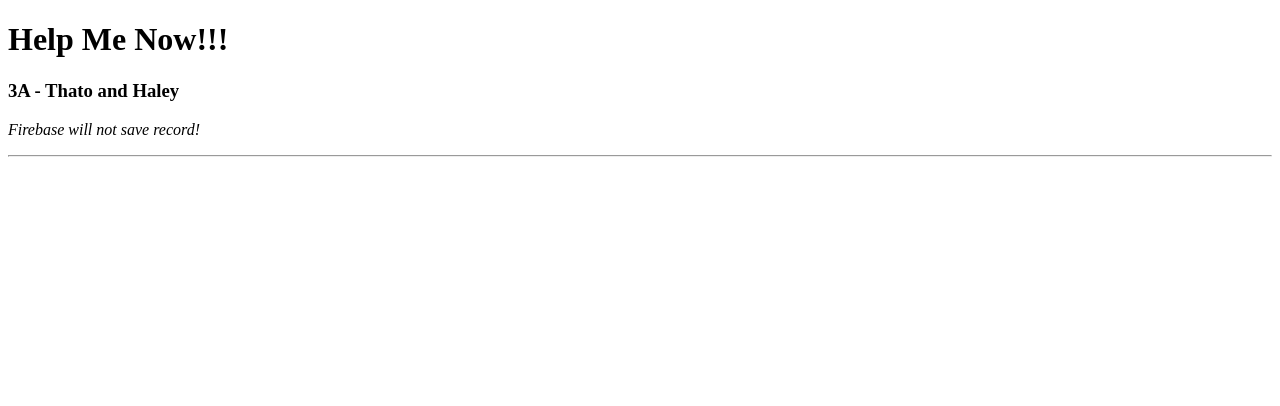
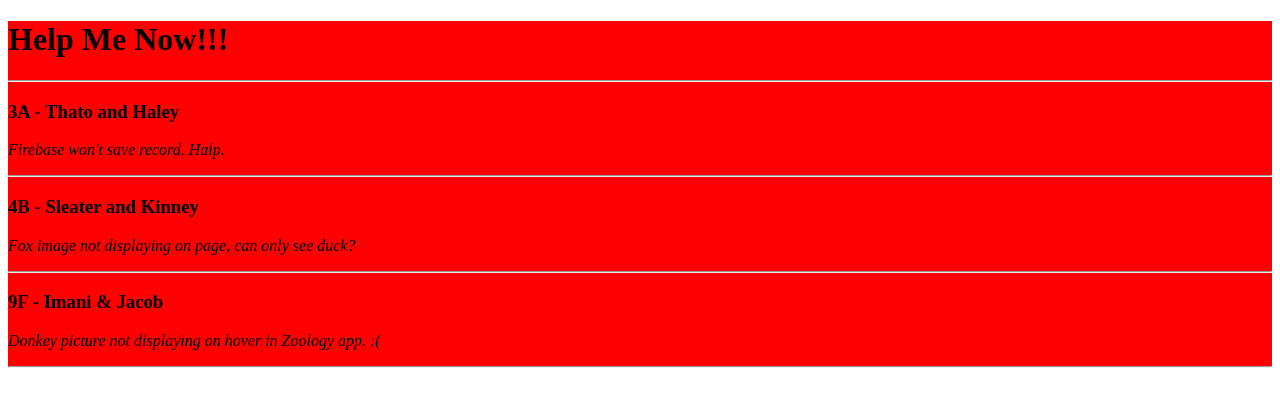
Before and after one commit to kayajepson/help-queue, a React app: page / in a window 1280 px wide. Shown: the top 406 px of the page. Built offline with nearby package versions, Linux system fonts and the light colour scheme.

Commit message:
add style jsx package for CSS Modules

```diff
--- a/package.json
+++ b/package.json
@@ -5,14 +5,16 @@
   "scripts": {
     "test": "echo \"Error: no test specified\" && exit 1",
     "start": "webpack-dev-server",
-    "lint": "eslint 'src/**' 'src/**/**'; exit 0"
+    "lint": "eslint 'src/**' 'src/**/**'; exit 0",
+    "lint-fix": "eslint 'src/**' 'src/**/**' --fix; exit 0"
   },
   "author": "",
   "license": "ISC",
   "dependencies": {
     "prop-types": "^15.5.10",
     "react": "^15.5.4",
-    "react-dom": "^15.5.4"
+    "react-dom": "^15.5.4",
+    "styled-jsx": "^3.2.1"
   },
   "devDependencies": {
     "babel-core": "^6.24.1",
--- a/src/components/Ticket.jsx
+++ b/src/components/Ticket.jsx
@@ -4,6 +4,11 @@
 function Ticket(props){
   return (
     <div>
+      <style>{`
+      div {
+        background-color: red;
+      }
+      `}</style>
       <h3>{props.location} - {props.names}</h3>
       <p><em>{props.issue}</em></p>
       <hr/>
--- a/src/components/TicketList.jsx
+++ b/src/components/TicketList.jsx
@@ -1,12 +1,35 @@
 import React from 'react';
 import Ticket from './Ticket';
 
+var masterTicketList = [
+  {
+    names: 'Thato and Haley',
+    location: '3A',
+    issue: 'Firebase won\'t save record. Halp.'
+  },
+  {
+    names: 'Sleater and Kinney',
+    location: '4B',
+    issue: 'Fox image not displaying on page, can only see duck?'
+  },
+  {
+    names: 'Imani & Jacob',
+    location: '9F',
+    issue: 'Donkey picture not displaying on hover in Zoology app. :('
+  }
+];
+
 function TicketList(){
   return (
-    <Ticket
-      location="3A"
-      names="Thato and Haley"
-      issue="Firebase will not save record!"/>
+    <div>
+      <hr/>
+      {masterTicketList.map((ticket, index) =>
+        <Ticket names={ticket.names}
+          location={ticket.location}
+          issue={ticket.issue}
+          key={index}/>
+      )}
+    </div>
   );
 }
 
--- a/webpack.config.js
+++ b/webpack.config.js
@@ -50,7 +50,8 @@
             "react",
           ],
           plugins: [
-            "react-hot-loader/babel"
+            "react-hot-loader/babel",
+            "styled-jsx/babel"
           ]
         }
       }
```
Also changed, not shown: .eslintrc.json, 1 other file (tests, documents, lock files or other folders).
